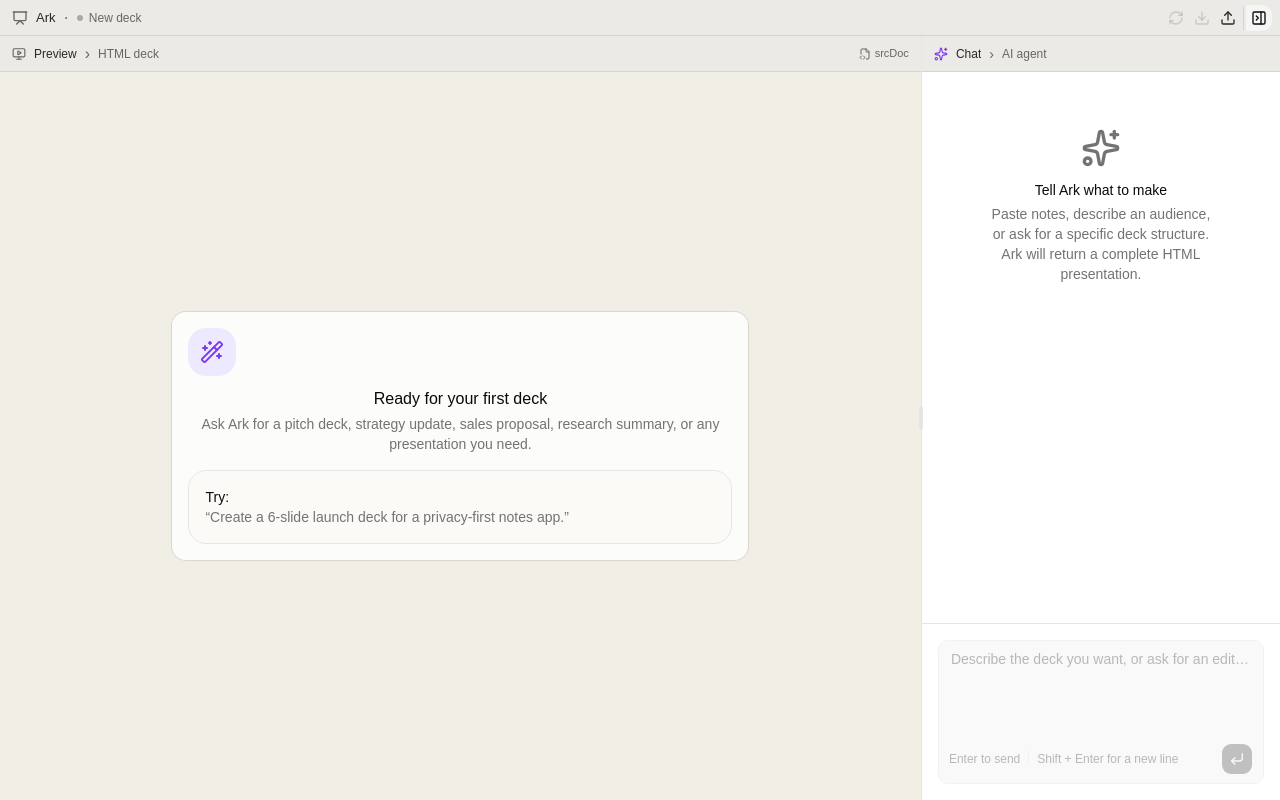
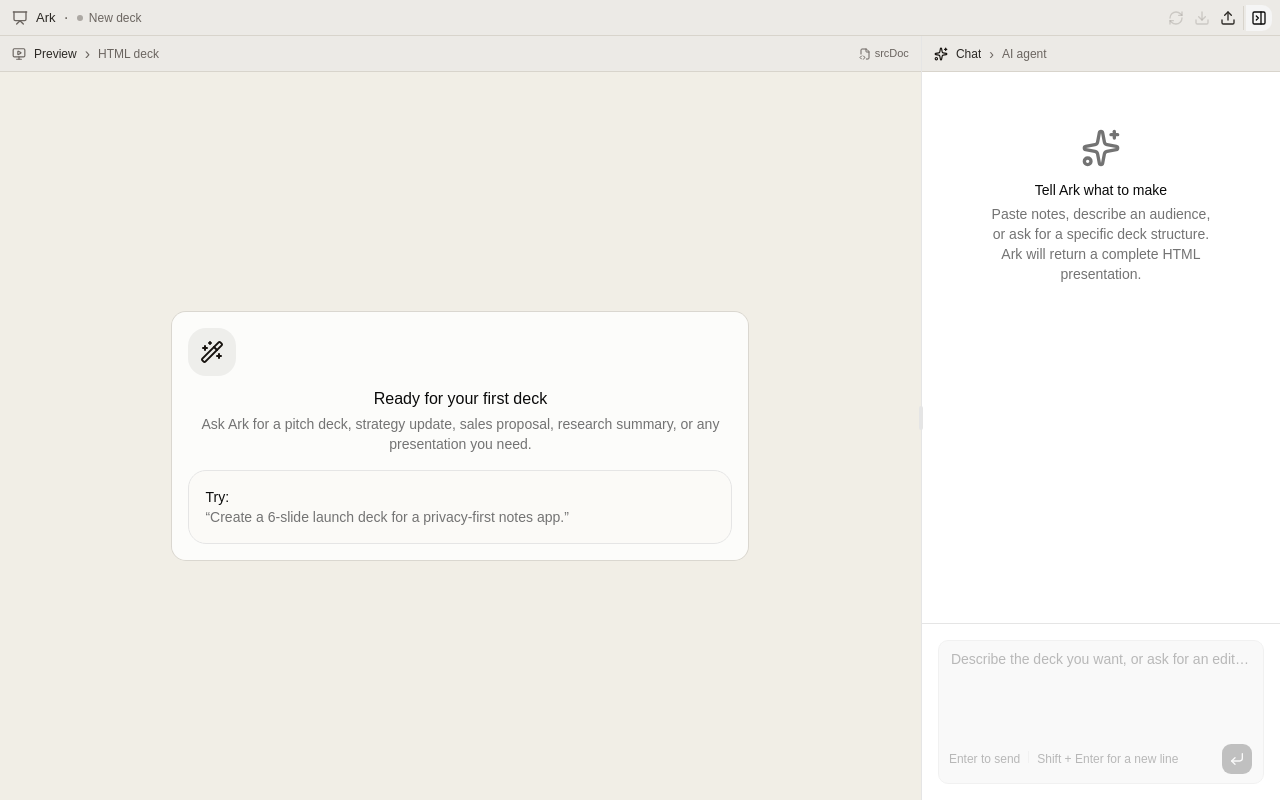
Before and after one commit to williamcr01/ark, a React (Vite) app: page / in a window 1280 px wide. Built offline with nearby package versions, Linux system fonts and the light colour scheme.

Commit message:
style(ui): replace purple accents with neutral ink tones
Align accent colors with the existing black and title bar palette.

Co-authored-by: Cursor <cursoragent@cursor.com>

```diff
--- a/src/index.css
+++ b/src/index.css
@@ -87,8 +87,8 @@
   --ark-ink: #17130f;
   --ark-muted-ink: #756f65;
   --ark-line: #e3ded3;
-  --ark-accent: #7c3aed;
-  --ark-accent-soft: #ede9fe;
+  --ark-accent: var(--ark-ink);
+  --ark-accent-soft: var(--ark-titlebar-hover);
   --ark-stage-border: #d8d1c4;
   --ark-titlebar: #eceae6;
   --ark-titlebar-border: #d8d4cc;
```
